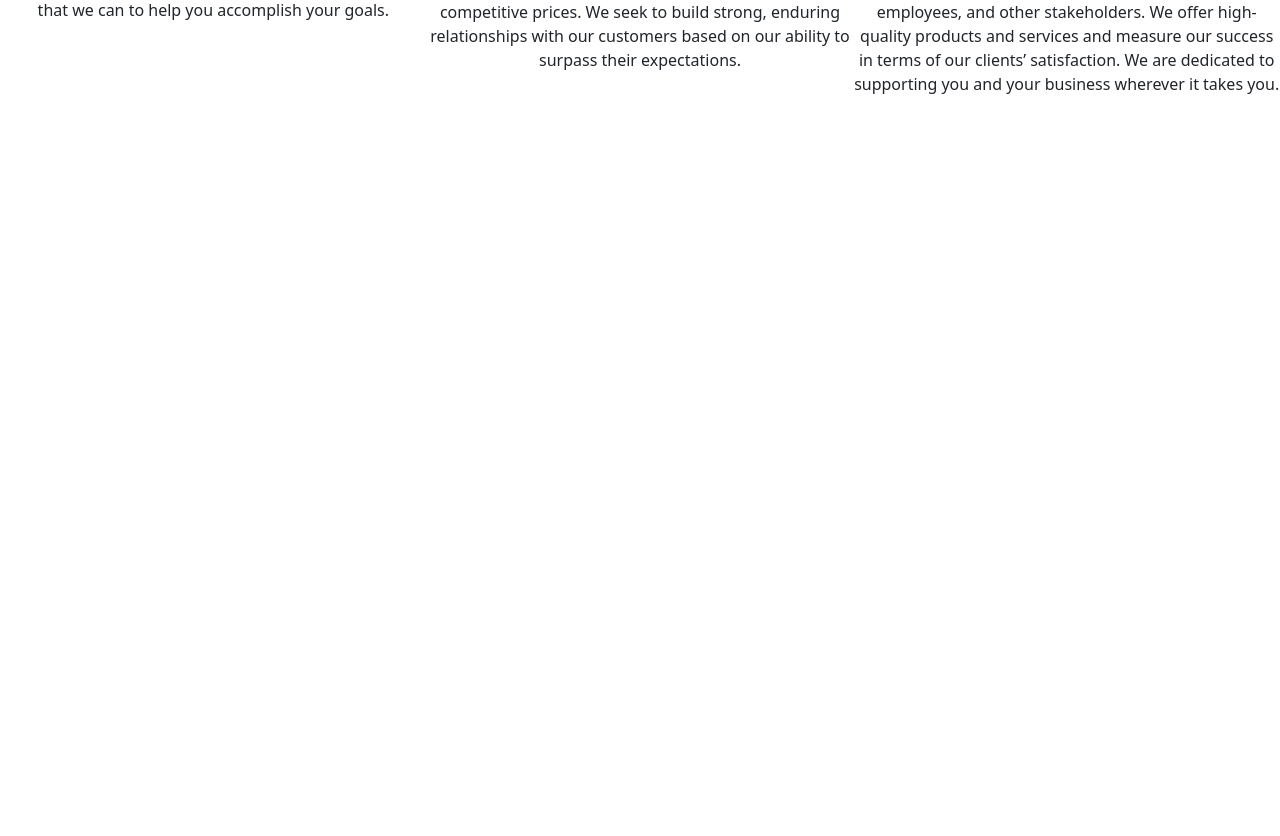
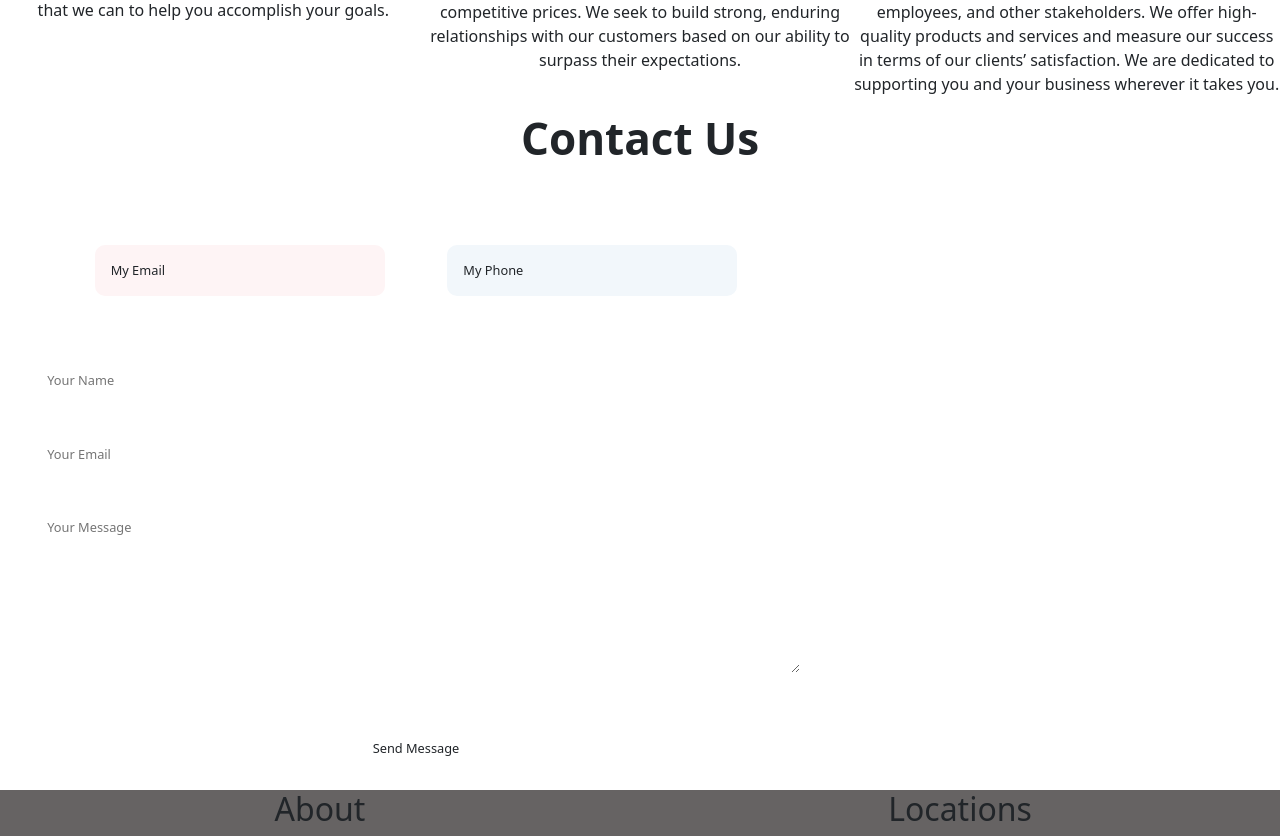
Before and after one commit to diegoguardiola/Falco-Website, a React (Create React App) app: page / in a window 1280 px wide. Shown: the part 2290-3126 px from the top of the page. Before the commit the page ends 2402 px from the top, so only its background shows below. Built offline with nearby package versions, Linux system fonts and the light colour scheme.

Commit message:
have the bare working skelaton

```diff
--- a/package.json
+++ b/package.json
@@ -8,11 +8,14 @@
     "@testing-library/user-event": "^13.5.0",
     "bootstrap": "^5.2.3",
     "framer-motion": "^10.12.12",
+    "google-map-react": "^2.2.1",
+    "leaflet": "^1.9.4",
     "react": "^18.2.0",
     "react-bootstrap": "^2.5.0-beta.1",
     "react-dom": "^18.2.0",
     "react-icons": "^4.8.0",
     "react-intersection-observer": "^9.4.3",
+    "react-leaflet": "^4.2.1",
     "react-responsive-carousel": "^3.2.23",
     "react-scripts": "5.0.1",
     "react-visibility-sensor": "^5.1.1",
--- a/src/App.js
+++ b/src/App.js
@@ -2,6 +2,8 @@ import './App.scss';
 import Header from './container/header/header';
 import Services from './container/services/services';
 import About from './container/about/about';
+import Contact from './container/contact/contact';
+import Footer from './container/footer/footer';
 import { Navbar } from './components'
 import { IntersectionObserverProvider } from 'react-intersection-observer';
 
@@ -12,6 +14,8 @@ function App() {
         <Header />
         <Services />
         <About />
+        <Contact />
+        <Footer />
     </div>
   );
 }
--- /dev/null
+++ b/src/components/map.js
@@ -0,0 +1,23 @@
+import React from 'react';
+import { MapContainer, TileLayer, Marker, Popup } from 'react-leaflet';
+import 'leaflet/dist/leaflet.css';
+
+const position = [34.0070655, -117.8638064]; // set your own location coordinates
+
+function Map() {
+  return (
+    <MapContainer center={position} zoom={13} style={{ height: "100vh", width: "100%" }}>
+      <TileLayer
+        url="https://{s}.tile.openstreetmap.org/{z}/{x}/{y}.png"
+        attribution='&copy; <a href="http://osm.org/copyright">OpenStreetMap</a> contributors'
+      />
+      <Marker position={position}>
+        <Popup>
+          A pretty CSS3 popup. <br /> Easily customizable.
+        </Popup>
+      </Marker>
+    </MapContainer>
+  );
+}
+
+export default Map;
--- /dev/null
+++ b/src/container/contact/contact.jsx
@@ -0,0 +1,89 @@
+import React, { useState } from 'react';
+import { images } from '../../constants';
+//import { client } from '../../client';
+import './contact.scss';
+//import emailjs from 'emailjs-com';
+import Map from '../../components/map';
+
+
+
+export default function Contact()  {
+
+  const [formData, setFormData] = useState({ name: '', email: '', message: '' });
+  const [isFormSubmitted, setIsFormSubmitted] = useState(false);
+  const [loading, setLoading] = useState(false);
+
+  const { username, email, message } = formData;
+
+  const handleChangeInput = (e) => {
+    const { name, value } = e.target;
+    setFormData({ ...formData, [name]: value });
+  };
+
+const handleSubmit = () => {
+  setLoading(true);
+
+  /*emailjs
+    .send(
+      "service_3mjfb0c", // Replace with your EmailJS service ID
+      "template_e3l492r", // Replace with your EmailJS template ID
+      {
+        from_name: formData.username,
+        from_email: formData.email,
+        message: formData.message,
+      },
+      "Avo3CHOKHj-h1HaI9" // Replace with your EmailJS user ID
+    )
+    .then(() => {
+      setLoading(false);
+      setIsFormSubmitted(true);
+    })
+    .catch((err) => console.log(err)); */
+}
+
+  return (
+    <>
+      <h2 className="head-text">Contact Us</h2>
+      <div className="app__footer-cards">
+        <div className="app__footer-card ">
+
+          <a href="mailto:diegoguardiola01@gmail.com" className="p-text">My Email</a>
+        </div>
+        <div className="app__footer-card">
+
+          <a href="tel:+1 (925) 997-9490" className="p-text">My Phone</a>
+        </div>
+      </div>
+      {!isFormSubmitted ? (
+        <div className="app__footer-form app__flex">
+          <div className="app__flex">
+            <input style={{backgroundColor: '#fff'}} className="p-text" type="text" placeholder="Your Name" name="username" value={username} onChange={handleChangeInput} />
+          </div>
+          <div className="app__flex">
+            <input style={{backgroundColor: '#fff'}} className="p-text" type="email" placeholder="Your Email" name="email" value={email} onChange={handleChangeInput} />
+          </div>
+          <div>
+            <textarea
+              style={{backgroundColor: '#fff'}}
+              className="p-text"
+              placeholder="Your Message"
+              value={message}
+              name="message"
+              onChange={handleChangeInput}
+            />
+          </div>
+          <button type="button" className="p-text" onClick={handleSubmit}>{!loading ? 'Send Message' : 'Sending...'}</button>
+        </div>
+      ) : (
+        <div>
+          <h3 className="head-text">
+            Thank you for getting in touch!
+          </h3>
+        </div>
+      )}
+      <div className="app__footer-map">
+
+      </div>
+    </>
+  )
+}
--- /dev/null
+++ b/src/container/contact/contact.scss
@@ -0,0 +1,130 @@
+.app__footer {
+    flex: 1;
+    width: 100%;
+    flex-direction: column;
+
+    @media screen and (max-width: 768px) {
+      flex-direction: column;
+    }
+  }
+
+  .app__footer-cards {
+    width: 60%;
+    display: flex;
+    justify-content: space-evenly;
+    align-items: center;
+    flex-wrap: wrap;
+    margin: 4em 2rem 2rem;
+
+    .app__footer-card {
+      min-width: 290px;
+      display: flex;
+      flex-direction: row;
+      justify-content: flex-start;
+      align-items: center;
+
+      margin: 1rem 0;
+      padding: 1rem;
+      border-radius: 10px;
+      cursor: pointer;
+      background-color: #fef4f5;
+
+      transition: all 0.3s ease-in-out;
+
+      img {
+        width: 40px;
+        height: 40px;
+        margin: 0 0.7rem;
+      }
+
+      p {
+        font-weight: 500;
+      }
+      a {
+        text-decoration: none;
+        font-weight: 500;
+      }
+      &:hover {
+        box-shadow: 0 0 25px #fef4f5;
+      }
+
+      @media screen and (max-width: 450px) {
+        width: 100%;
+      }
+    }
+
+    @media screen and (max-width: 768px) {
+      width: 100%;
+    }
+  }
+
+  .app__footer-cards .app__footer-card:last-child {
+    background-color: #f2f7fb;
+  }
+
+  .app__footer-cards .app__footer-card:last-child:hover {
+    box-shadow: 0 0 25px #f2f7fb;
+  }
+
+  .app__footer-form {
+    width: 60%;
+    flex-direction: column;
+    margin: 1rem 2rem;
+
+    div {
+      width: 100%;
+
+      margin: 0.75rem 0;
+      border-radius: 10px;
+      cursor: pointer;
+      background-color: var(--primary-color);
+
+      transition: all 0.3s ease-in-out;
+
+      input,
+      textarea {
+        width: 100%;
+        padding: 0.95rem;
+        border: none;
+        border-radius: 7px;
+        background-color: var(--primary-color);
+
+        font-family: var(--font-base);
+        color: var(--secondary-color);
+        outline: none;
+      }
+
+      textarea {
+        height: 170px;
+      }
+
+      &:hover {
+        box-shadow: 0 0 25px var(--primary-color);
+      }
+    }
+
+    button {
+      padding: 1rem 2rem;
+      border-radius: 10px;
+      border: none;
+      background-color: var(--secondary-color);
+
+      font-weight: 500;
+      color: var(--white-color);
+      outline: none;
+      margin: 2rem 0 0 0;
+      font-family: var(--font-base);
+
+      transition: cubic-bezier(0.55, 0.085, 0.68, 0.53);
+      cursor: pointer;
+
+      &:hover {
+        background-color: #2430af;
+      }
+    }
+
+    @media screen and (max-width: 768px) {
+      width: 100%;
+      margin: 1rem 0;
+    }
+  }
--- /dev/null
+++ b/src/container/footer/footer.js
@@ -0,0 +1,31 @@
+import React, { useState } from 'react';
+import './footer.scss';
+
+const Footer = () => {
+  const [active, setActive] = useState(false);
+
+  const onChange = isVisible => {
+    if (isVisible) {
+      setActive(true);
+    }
+  };
+
+  return (
+      <div className='footer-wrapper'>
+        <div className='our-values'>
+            <div className='value1'>
+                <h2>
+                    About
+                </h2>
+            </div>
+            <div className='value2'>
+                <h2>
+                    Locations
+                </h2>
+            </div>
+        </div>
+      </div>
+  );
+};
+
+export default Footer;
--- /dev/null
+++ b/src/container/footer/footer.scss
@@ -0,0 +1,22 @@
+.footer-wrapper {
+  background-color: rgb(102, 99, 99);
+}
+
+.our-values {
+    display: flex;
+    justify-content: space-between;
+    gap: -20px; // Adjust this value to control the space between images
+
+    .value1,
+    .value2,
+    .value3 {
+      flex: 1;
+      text-align: center;
+
+      img {
+        width: 100%;
+        max-width: 200px; // Or the size you want your images to be
+        height: auto;
+      }
+    }
+  }
```
Also changed, not shown: 2 other files (tests, documents, lock files or other folders).
